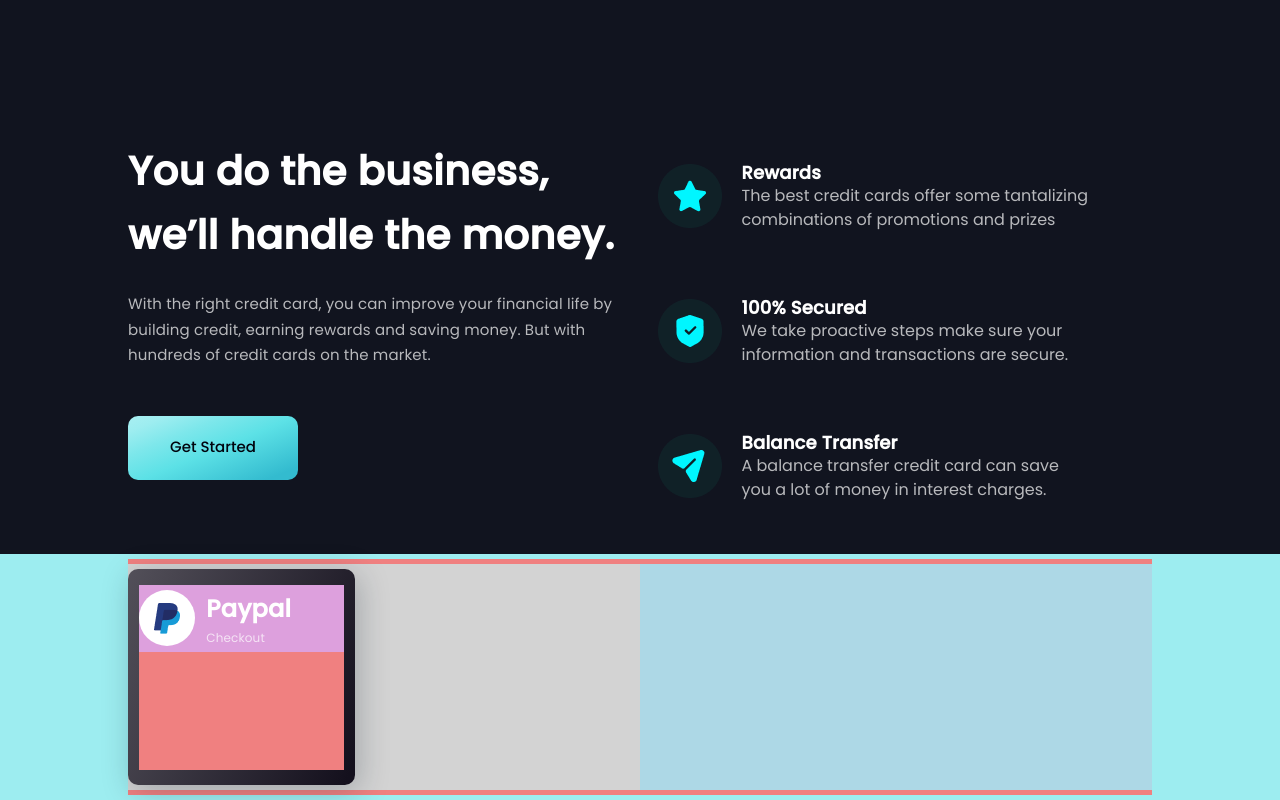
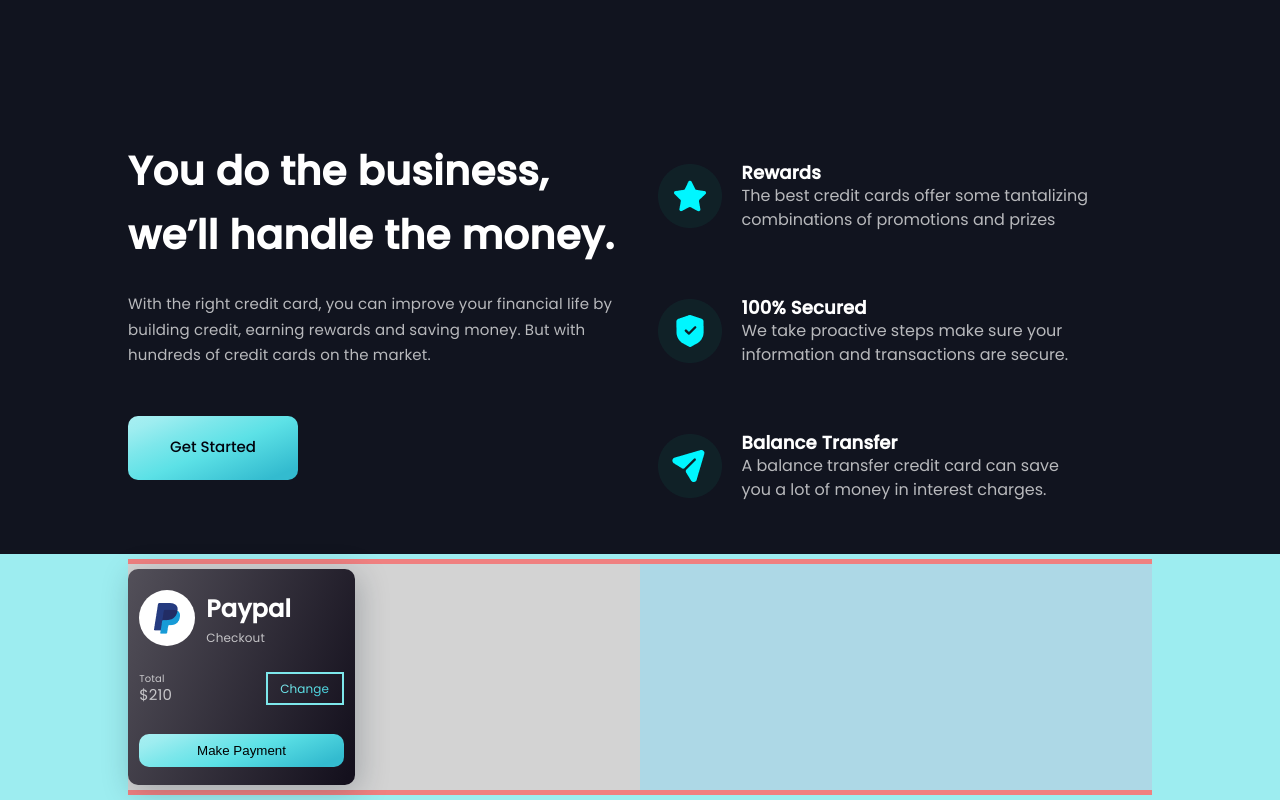
Before and after one commit to Imranahmed223/HooBank, a React (Vite) app: page / in a window 1280 px wide. Shown: the part 732-1532 px from the top of the page. Built offline with nearby package versions, Linux system fonts and the light colour scheme.

Commit message:
Paypal Method

```diff
--- a/src/Components/NavBar/Navbar.scss
+++ b/src/Components/NavBar/Navbar.scss
@@ -294,14 +294,14 @@
           height: 185px;
           margin: auto;
           // padding: .5rem 0rem;
-          background-color: lightcoral;
+          // background-color: lightcoral;
           &-row1 {
             width: 100%;
             height: auto;
             display: flex;
             align-items: center;
             padding: 0.5rem 0rem;
-            background-color: plum;
+            // background-color: plum;
             &-left {
               & > div {
                 width: 56px;
@@ -315,18 +315,18 @@
             }
             &-right {
               margin-left: 11px;
-              &>h1{
-                font-family: 'Poppins';
+              & > h1 {
+                font-family: "Poppins";
                 font-style: normal;
                 font-weight: 600;
                 font-size: 24px;
                 line-height: 160%;
                 /* or 38px */
                 letter-spacing: 0.01em;
-color: #FFFFFF;
+                color: #ffffff;
               }
-              &>p{
-                font-family: 'Poppins';
+              & > p {
+                font-family: "Poppins";
                 font-style: normal;
                 font-weight: 400;
                 font-size: 12px;
@@ -335,6 +335,82 @@ line-height: 160%;
                 letter-spacing: 0.01em;
                 color: rgba(255, 255, 255, 0.7);
               }
+            }
+          }
+          &-row2 {
+            width: 100%;
+            height: auto;
+            margin-top: 15px;
+            padding: 0.5rem 0rem;
+            display: flex;
+            align-items: center;
+            justify-content: space-between;
+            // background-color: #9dedf0;
+            &-left {
+              & > p {
+                font-family: "Poppins";
+                font-style: normal;
+                font-weight: 400;
+                font-size: 1rem;
+                line-height: 130%;
+                letter-spacing: 0.01em;
+                color: rgba(255, 255, 255, 0.7);
+              }
+              & > h2 {
+                font-family: "Poppins";
+                font-style: normal;
+                font-weight: 400;
+                line-height: 130%;
+                letter-spacing: 0.01em;
+                color: rgba(255, 255, 255, 0.7);
+              }
+            }
+            &-right {
+              & > button {
+                width: 78px;
+                height: 33px;
+                background: none;
+                border: 2px solid #7de7eb;
+                font-family: "Poppins";
+                font-style: normal;
+                font-weight: 400;
+                font-size: 12px;
+                line-height: 160%;
+                letter-spacing: 0.01em;
+                background: linear-gradient(
+                  157.81deg,
+                  #def9fa -43.27%,
+                  #bef3f5 -21.24%,
+                  #9dedf0 12.19%,
+                  #7de7eb 29.82%,
+                  #5ce1e6 51.94%,
+                  #33bbcf 90.29%
+                );
+                -webkit-background-clip: text;
+                -webkit-text-fill-color: transparent;
+              }
+            }
+          }
+          &-row3 {
+            width: 100%;
+            height: auto;
+            margin-top: 19px;
+            padding: 0.5rem 0rem;
+            // background-color: #def9fa;
+            & > button {
+              width: 100%;
+              height: 33px;
+              background: linear-gradient(
+                157.81deg,
+                #def9fa -43.27%,
+                #bef3f5 -21.24%,
+                #9dedf0 12.19%,
+                #7de7eb 29.82%,
+                #5ce1e6 51.94%,
+                #33bbcf 90.29%
+              );
+              border-radius: 10px;
+              border: none;
             }
           }
         }
--- a/src/Components/modules/home/Home.jsx
+++ b/src/Components/modules/home/Home.jsx
@@ -92,6 +92,18 @@ const Home = () => {
                     <p>Checkout</p>
                   </div>
                 </div>
+                <div className="transaction-container5-content-left-paypal-container-content-row2">
+                  <div className="transaction-container5-content-left-paypal-container-content-row2-left">
+                    <p>Total</p>
+                    <h2>$210</h2>
+                  </div>
+                  <div className="transaction-container5-content-left-paypal-container-content-row2-right">
+                    <button>Change</button>
+                  </div>
+                </div>
+                <div className="transaction-container5-content-left-paypal-container-content-row3">
+                  <button>Make Payment</button>
+                </div>
               </div>
             </div>
           </div>
```
Lines whose indentation alone changed are shown as unchanged.
